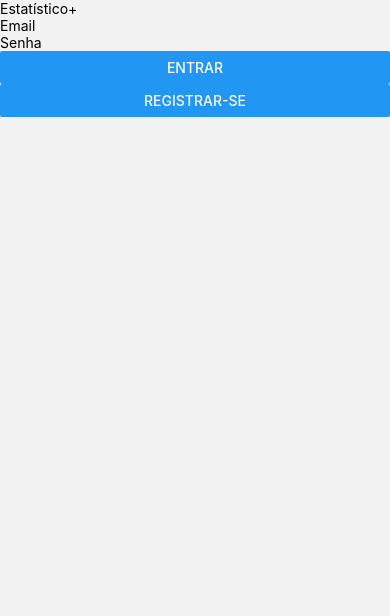
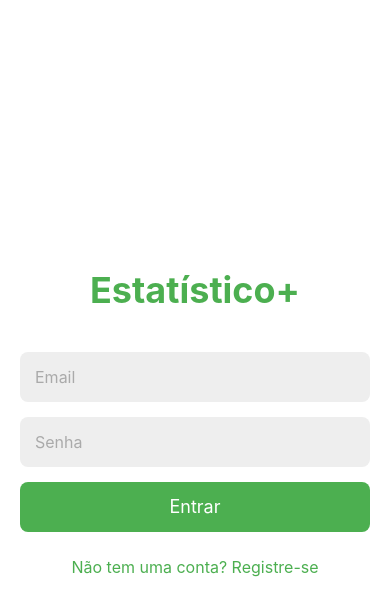
Before and after one commit to lfazzion/EstatisticoMais, a React Native app: screen /Login in a window 390 px wide. Shown: the top 616 px of the page. Built offline with nearby package versions, Linux system fonts and the light colour scheme.

Commit message:
Update das telas iniciais

```diff
--- a/App.tsx
+++ b/App.tsx
@@ -7,18 +7,31 @@ import { createStackNavigator } from '@react-navigation/stack';
 import LoginScreen from './screens/LoginScreen';
 import RegisterScreen from './screens/RegisterScreen';
 import HomeScreen from './screens/HomeScreen';
-// Importe outras telas conforme necessário
 
-const Stack = createStackNavigator();
+import { RootStackParamList } from './types/navigation';
+
+const Stack = createStackNavigator<RootStackParamList>();
 
 export default function App() {
   return (
     <NavigationContainer>
       <Stack.Navigator initialRouteName="Login">
-        <Stack.Screen name="Login" component={LoginScreen} options={{ headerShown: false }}/>
-        <Stack.Screen name="Register" component={RegisterScreen} options={{ headerShown: false }}/>
-        <Stack.Screen name="Home" component={HomeScreen} options={{ headerShown: false }}/>
-        {/* Adicione outras telas aqui */}
+        <Stack.Screen
+          name="Login"
+          component={LoginScreen}
+          options={{ headerShown: false }}
+        />
+        <Stack.Screen
+          name="Register"
+          component={RegisterScreen}
+          options={{ headerShown: false }}
+        />
+        <Stack.Screen
+          name="Home"
+          component={HomeScreen}
+          options={{ headerShown: false }}
+        />
+        {/* Adicione outras telas aqui conforme necessário */}
       </Stack.Navigator>
     </NavigationContainer>
   );
--- a/firebaseConfig.ts
+++ b/firebaseConfig.ts
@@ -1,5 +1,7 @@
 // Import the functions you need from the SDKs you need
 import { initializeApp } from "firebase/app";
+import { getAuth } from 'firebase/auth';
+import { getFirestore } from 'firebase/firestore';
 // TODO: Add SDKs for Firebase products that you want to use
 // https://firebase.google.com/docs/web/setup#available-libraries
 
@@ -15,3 +17,9 @@ const firebaseConfig = {
 
 // Initialize Firebase
 const app = initializeApp(firebaseConfig);
+
+// Inicializa os serviços
+const auth = getAuth(app);
+const firestore = getFirestore(app);
+
+export { app, auth, firestore };
--- a/screens/HomeScreen.tsx
+++ b/screens/HomeScreen.tsx
@@ -1,20 +1,61 @@
-// HomeScreen.tsx
 import React from 'react';
-import { View, Text, Button, StyleSheet } from 'react-native';
+import { View, Text, StyleSheet, TouchableOpacity } from 'react-native';
+import { auth } from '../firebaseConfig';
+import { useNavigation, NavigationProp } from '@react-navigation/native';
+import { signOut } from 'firebase/auth';
+import { RootStackParamList } from '../types/navigation';
 
-export default function HomeScreen({ navigation }: any) {
+export default function HomeScreen() {
+  const navigation = useNavigation<NavigationProp<RootStackParamList>>();
+
+  const logoutUser = () => {
+    signOut(auth)
+      .then(() => {
+        navigation.replace('Login');
+      })
+      .catch(error => {
+        console.error('Erro ao sair:', error);
+      });
+  };
+
   return (
     <View style={styles.container}>
       <Text style={styles.title}>Bem-vindo ao Estatístico+</Text>
-      {/* Implemente os elementos de gamificação aqui */}
-      <Button title="Perfil" onPress={() => navigation.navigate('Profile')} />
-      <Button title="Exercícios" onPress={() => navigation.navigate('Exercise')} />
-      {/* Se o usuário for professor, mostrar opção para adicionar exercícios */}
-      <Button title="Adicionar Exercício" onPress={() => navigation.navigate('Teacher')} />
+      <TouchableOpacity style={styles.button} onPress={logoutUser}>
+        <Text style={styles.buttonText}>Sair</Text>
+      </TouchableOpacity>
+      {/* Adicione outros componentes ou botões para navegar para outras telas */}
     </View>
   );
 }
 
 const styles = StyleSheet.create({
-  // estilos aqui
+  // Estilos básicos para o frontend
+  container: {
+    flex: 1,
+    backgroundColor: '#fff',
+    justifyContent: 'center',
+    alignItems: 'center',
+    paddingHorizontal: 20,
+  },
+  title: {
+    fontSize: 28,
+    marginBottom: 40,
+    fontWeight: 'bold',
+    color: '#333',
+    textAlign: 'center',
+  },
+  button: {
+    width: '60%',
+    height: 50,
+    backgroundColor: '#f44336',
+    borderRadius: 8,
+    justifyContent: 'center',
+    alignItems: 'center',
+    marginTop: 30,
+  },
+  buttonText: {
+    color: '#fff',
+    fontSize: 18,
+  },
 });
--- a/screens/LoginScreen.tsx
+++ b/screens/LoginScreen.tsx
@@ -1,18 +1,31 @@
-// LoginScreen.tsx
 import React, { useState } from 'react';
-import { View, TextInput, Button, StyleSheet, Text } from 'react-native';
-import { firebase } from '../firebaseConfig';
+import { View, TextInput, TouchableOpacity, Text, StyleSheet, Alert } from 'react-native';
+import { auth } from '../firebaseConfig';
+import { useNavigation, NavigationProp } from '@react-navigation/native';
+import { signInWithEmailAndPassword } from 'firebase/auth';
+import { RootStackParamList } from '../types/navigation';
 
-export default function LoginScreen({ navigation }: any) {
+export default function LoginScreen() {
+  const navigation = useNavigation<NavigationProp<RootStackParamList>>();
+
   const [email, setEmail] = useState('');
   const [password, setPassword] = useState('');
 
   const loginUser = () => {
-    firebase.auth().signInWithEmailAndPassword(email, password)
-      .then(() => {
+    if (email === '' || password === '') {
+      Alert.alert('Erro', 'Por favor, preencha todos os campos.');
+      return;
+    }
+
+    signInWithEmailAndPassword(auth, email, password)
+      .then((userCredential) => {
+        // Login bem-sucedido
+        Alert.alert('Sucesso', 'Login realizado com sucesso!');
         navigation.navigate('Home');
       })
-      .catch(error => alert(error.message));
+      .catch(error => {
+        Alert.alert('Erro', error.message);
+      });
   };
 
   return (
@@ -21,22 +34,71 @@ export default function LoginScreen({ navigation }: any) {
       <TextInput
         style={styles.input}
         placeholder="Email"
+        placeholderTextColor="#aaa"
+        keyboardType="email-address"
+        autoCapitalize="none"
         onChangeText={email => setEmail(email)}
         value={email}
       />
       <TextInput
         style={styles.input}
         placeholder="Senha"
+        placeholderTextColor="#aaa"
         secureTextEntry
         onChangeText={password => setPassword(password)}
         value={password}
       />
-      <Button title="Entrar" onPress={loginUser} />
-      <Button title="Registrar-se" onPress={() => navigation.navigate('Register')} />
+      <TouchableOpacity style={styles.button} onPress={loginUser}>
+        <Text style={styles.buttonText}>Entrar</Text>
+      </TouchableOpacity>
+      <TouchableOpacity onPress={() => navigation.navigate('Register')}>
+        <Text style={styles.linkText}>Não tem uma conta? Registre-se</Text>
+      </TouchableOpacity>
     </View>
   );
 }
 
 const styles = StyleSheet.create({
-  // estilos aqui
+  // Estilos básicos para o frontend
+  container: {
+    flex: 1,
+    backgroundColor: '#fff',
+    justifyContent: 'center',
+    alignItems: 'center',
+    paddingHorizontal: 20,
+  },
+  title: {
+    fontSize: 36,
+    marginBottom: 40,
+    fontWeight: 'bold',
+    color: '#4caf50',
+  },
+  input: {
+    width: '100%',
+    height: 50,
+    backgroundColor: '#eee',
+    borderRadius: 8,
+    paddingHorizontal: 15,
+    fontSize: 16,
+    marginBottom: 15,
+    color: '#333',
+  },
+  button: {
+    width: '100%',
+    height: 50,
+    backgroundColor: '#4caf50',
+    borderRadius: 8,
+    justifyContent: 'center',
+    alignItems: 'center',
+    marginBottom: 15,
+  },
+  buttonText: {
+    color: '#fff',
+    fontSize: 18,
+  },
+  linkText: {
+    color: '#4caf50',
+    fontSize: 16,
+    marginTop: 10,
+  },
 });
--- a/screens/RegisterScreen.tsx
+++ b/screens/RegisterScreen.tsx
@@ -1,41 +1,111 @@
-// RegisterScreen.tsx
 import React, { useState } from 'react';
-import { View, TextInput, Button, StyleSheet } from 'react-native';
-import { firebase } from '../firebaseConfig';
+import { View, TextInput, TouchableOpacity, Text, StyleSheet, Alert } from 'react-native';
+import { auth, firestore } from '../firebaseConfig';
+import { useNavigation, NavigationProp } from '@react-navigation/native';
+import { createUserWithEmailAndPassword } from 'firebase/auth';
+import { setDoc, doc, serverTimestamp } from 'firebase/firestore';
+import { RootStackParamList } from '../types/navigation';
 
-export default function RegisterScreen({ navigation }: any) {
+export default function RegisterScreen() {
+  const navigation = useNavigation<NavigationProp<RootStackParamList>>();
+
   const [email, setEmail] = useState('');
   const [password, setPassword] = useState('');
 
   const registerUser = () => {
-    firebase.auth().createUserWithEmailAndPassword(email, password)
-      .then(() => {
-        alert('Usuário registrado com sucesso!');
+    if (email === '' || password === '') {
+      Alert.alert('Erro', 'Por favor, preencha todos os campos.');
+      return;
+    }
+
+    createUserWithEmailAndPassword(auth, email, password)
+      .then(async (userCredential) => {
+        // Registro bem-sucedido
+        const user = userCredential.user;
+        // Opcional: adicionar dados adicionais no Firestore
+        await setDoc(doc(firestore, 'users', user.uid), {
+          email: user.email,
+          createdAt: serverTimestamp(),
+        });
+        Alert.alert('Sucesso', 'Usuário registrado com sucesso!');
         navigation.navigate('Login');
       })
-      .catch(error => alert(error.message));
+      .catch(error => {
+        Alert.alert('Erro', error.message);
+      });
   };
 
   return (
     <View style={styles.container}>
+      <Text style={styles.title}>Registrar-se</Text>
       <TextInput
         style={styles.input}
         placeholder="Email"
+        placeholderTextColor="#aaa"
+        keyboardType="email-address"
+        autoCapitalize="none"
         onChangeText={email => setEmail(email)}
         value={email}
       />
       <TextInput
         style={styles.input}
         placeholder="Senha"
+        placeholderTextColor="#aaa"
         secureTextEntry
         onChangeText={password => setPassword(password)}
         value={password}
       />
-      <Button title="Registrar" onPress={registerUser} />
+      <TouchableOpacity style={styles.button} onPress={registerUser}>
+        <Text style={styles.buttonText}>Registrar</Text>
+      </TouchableOpacity>
+      <TouchableOpacity onPress={() => navigation.navigate('Login')}>
+        <Text style={styles.linkText}>Já tem uma conta? Faça login</Text>
+      </TouchableOpacity>
     </View>
   );
 }
 
 const styles = StyleSheet.create({
-  // estilos aqui
+  // Estilos básicos para o frontend
+  container: {
+    flex: 1,
+    backgroundColor: '#fff',
+    justifyContent: 'center',
+    alignItems: 'center',
+    paddingHorizontal: 20,
+  },
+  title: {
+    fontSize: 32,
+    marginBottom: 40,
+    fontWeight: 'bold',
+    color: '#333',
+  },
+  input: {
+    width: '100%',
+    height: 50,
+    backgroundColor: '#eee',
+    borderRadius: 8,
+    paddingHorizontal: 15,
+    fontSize: 16,
+    marginBottom: 15,
+    color: '#333',
+  },
+  button: {
+    width: '100%',
+    height: 50,
+    backgroundColor: '#4caf50',
+    borderRadius: 8,
+    justifyContent: 'center',
+    alignItems: 'center',
+    marginBottom: 15,
+  },
+  buttonText: {
+    color: '#fff',
+    fontSize: 18,
+  },
+  linkText: {
+    color: '#4caf50',
+    fontSize: 16,
+    marginTop: 10,
+  },
 });
--- /dev/null
+++ b/types/navigation.ts
@@ -0,0 +1,7 @@
+// types/navigation.ts
+export type RootStackParamList = {
+    Login: undefined;
+    Register: undefined;
+    Home: undefined;
+    // Adicione outras telas conforme necessário
+  };
```
Also changed, not shown: 1 other file (tests, documents, lock files or other folders).
